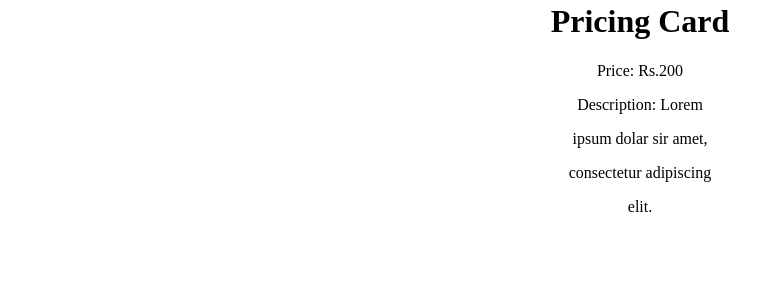
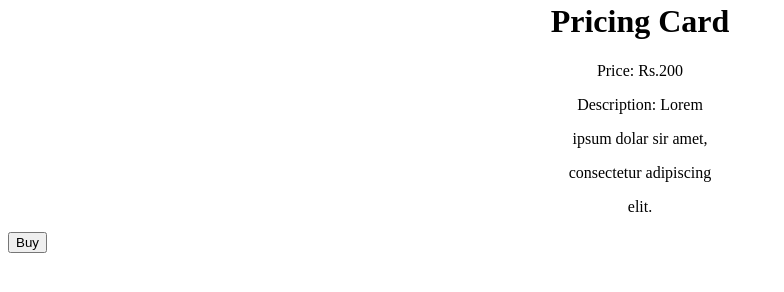
Before and after one commit to SwatiJangra/pricing-card-Sagunthala-A, a website: page main.html in a window 1280 px wide. Shown: the part 480-772 px from the top of the page, without its empty margins (0-784 px from the left). Drawn offline with Linux system fonts and the light colour scheme.

Commit message:
created a submission

```diff
--- a/main.html
+++ b/main.html
@@ -22,6 +22,7 @@
 		<p align="center" >ipsum dolar sir amet,</p>
 		<p align="center" >consectetur adipiscing</p>
 		<p align="center" >elit.</p>
+		<button align="center" >Buy</button>
 	</div>
 
     <script type="text/javascript" src="./script.js">
```
